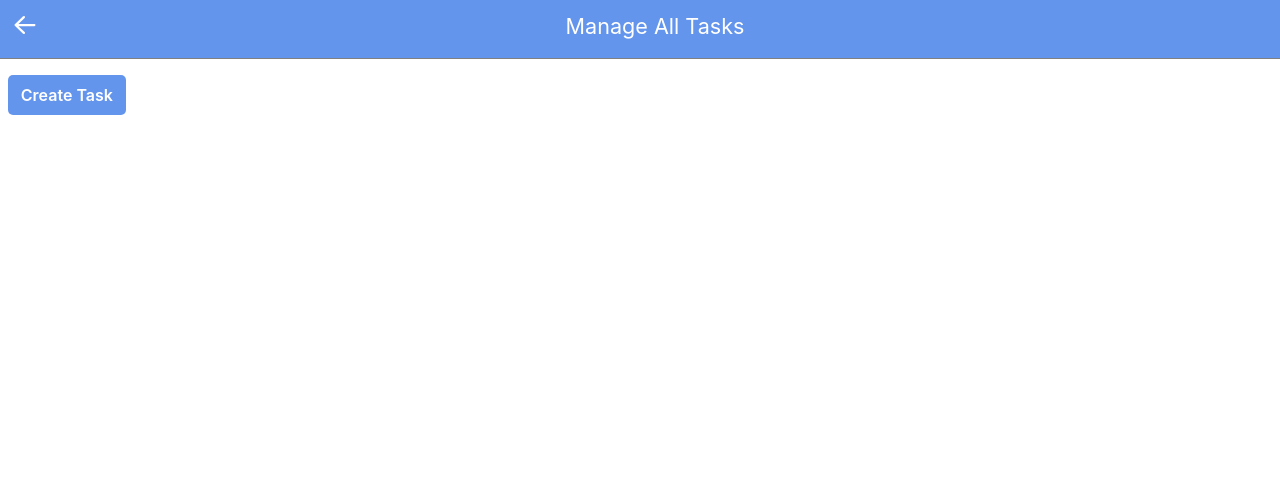
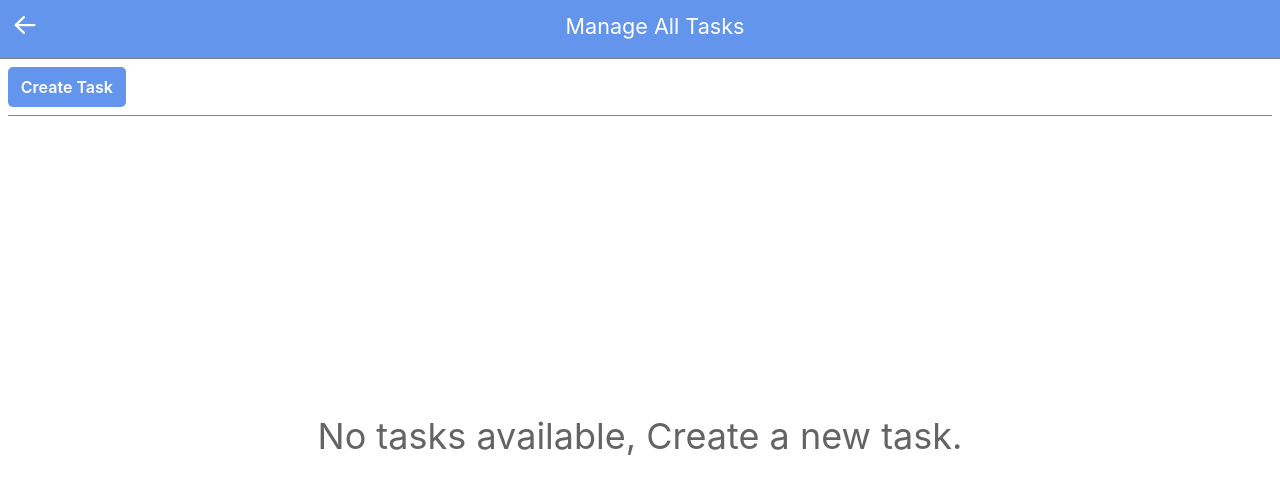
Before and after one commit to ARJITTHAKUR/Issue-tracker, a React (Vite) app in the folder client/issue_tracker/: page /project/1 in a window 1280 px wide. Shown: the top 494 px of the page. Built offline with nearby package versions, Linux system fonts and the light colour scheme; no server answers.

Commit message:
bug fixes for tasks and layout changes

```diff
--- a/client/issue_tracker/index.html
+++ b/client/issue_tracker/index.html
@@ -4,7 +4,7 @@
     <meta charset="UTF-8" />
     <link rel="icon" type="image/svg+xml" href="/vite.svg" />
     <meta name="viewport" content="width=device-width, initial-scale=1.0" />
-    <title>Vite + React + TS</title>
+    <title>Project Tracker</title>
   </head>
   <body>
     <div id="root"></div>
--- a/client/issue_tracker/src/components/UI/button/button.tsx
+++ b/client/issue_tracker/src/components/UI/button/button.tsx
@@ -10,7 +10,7 @@ export default function Button({text, onClick} : props){
     const load = <span className="loading"><span>span</span></span>
 
     return <>
-        <button className="btn-class" onClick={(e)=>onClick ? onClick(e) : null}>
+        <button className="btn-class" onClick={(e)=>onClick ? onClick(e) : null} tabIndex={0}>
             { text }
         </button>
     </>
--- a/client/issue_tracker/src/components/UI/button/style.css
+++ b/client/issue_tracker/src/components/UI/button/style.css
@@ -16,6 +16,9 @@
     background-color: rgba(0, 119, 255, 0.969);
     /* border: 1px solid black; */
 }
+btn-class:focus {
+    background-color: rgba(0, 119, 255, 0.969);
+}
 
 .loading {
     border-radius: 50%;
--- a/client/issue_tracker/src/pages/login/login.tsx
+++ b/client/issue_tracker/src/pages/login/login.tsx
@@ -73,7 +73,7 @@ export default function LoginPage() {
             <h3>Start a project</h3>
             <p>
             Start by making a Project,
-            adding details,like timeline and description.
+            adding details, like timeline, description and it's priority.
             </p>
           </div>
           <div className="description-box">
--- a/client/issue_tracker/src/pages/project/newDnDtasks.tsx
+++ b/client/issue_tracker/src/pages/project/newDnDtasks.tsx
@@ -154,7 +154,7 @@ export default function NewDnD({ tasks }: props) {
 
           <div className="droppable-container">
             <div className="droppable-elements">
-              <h1>New Tasks</h1>
+              <h1 >New Tasks</h1>
               {taskStateList.map((task) => {
                 return (
                   <>
@@ -172,7 +172,7 @@ export default function NewDnD({ tasks }: props) {
             {/* {dragMarker} */}
             <div className="droppable-elements">
               <Droppable id={"planning"} key={"planning"}>
-                <h1>Planning</h1>
+                <h1 style={{color:'rgb(  0, 158, 206 )'}}>Planning</h1>
                 {taskStateList.map((task) => {
                   return (
                     <>
@@ -190,7 +190,7 @@ export default function NewDnD({ tasks }: props) {
             </div>
             <div className="droppable-elements">
               <Droppable id={"inprogress"} key={"inprogress"}>
-                <h1>In Progress</h1>
+                <h1 style={{color:'rgb( 247, 215, 8 )'}}>In Progress</h1>
                 {taskStateList.map((task) => {
                   return (
                     <>
@@ -208,7 +208,7 @@ export default function NewDnD({ tasks }: props) {
             </div>
             <div className="droppable-elements">
               <Droppable id={"completed"} key={"completed"}>
-                <h1>Completed</h1>
+                <h1 style={{color:'rgb( 	156, 207, 49  )'}}>Completed</h1>
                 {/* {isDropped.one ? draggableMarkup : "drop here"}
             {isDropped.two ? draggableMarkup_two : "drop here"} */}
                 {taskStateList.map((task) => {
--- a/client/issue_tracker/src/pages/project/projectPage.tsx
+++ b/client/issue_tracker/src/pages/project/projectPage.tsx
@@ -80,7 +80,11 @@ export default function Project() {
           <Button text="Create Task" onClick={() => setToggleForm(true)} />
         </div>
         {/* weird behaviour when removing length property from the list */}
-        {taskList.length >0 && <NewDnD tasks={taskList}/>}
+        {taskList.length >0 ?
+         <NewDnD tasks={taskList}/> :
+          <div className="no-tasks-screen">
+        <h1>No tasks available, Create a new task.</h1>
+        </div>}
         <DialogForm
           toggle={toggleForm}
           setToggle={setToggleForm}
--- a/client/issue_tracker/src/pages/project/style.css
+++ b/client/issue_tracker/src/pages/project/style.css
@@ -21,11 +21,17 @@ select {
 .taskBox {
     display:flex;
     flex-direction: column;
-    background-color: lightgray;
+    background-color: rgb(232, 232, 232);
     padding: 1rem;
     border-radius: 5px;
 }
-
+.task-item {
+    display: flex;
+}
+.item-name {
+    flex-basis: 30%;
+    color: rgb(29, 67, 129);
+}
 .droppable-container{
     display: flex;
     width: 100%;
@@ -72,12 +78,15 @@ li{
 
 h1 {
     color: rgb(100, 100, 100);
-    font-weight: 500;
+    font-weight: unset;
+    margin: 0.5rem 0rem;
 }
 
 .top-panel{
     display : flex;
-    margin: 1rem 0.5rem;
+    margin: 0rem 0.5rem;
+    border-bottom: 1px solid lightslategray;
+    padding: 0.5rem 0rem;
 }
 
 .loading-task{
@@ -92,3 +101,10 @@ h1 {
     align-items: center;
     color : black;
 }
+
+.no-tasks-screen {
+    display: flex;
+    justify-content: center;
+    align-items: center;
+    height: 80vh;
+}
--- a/client/issue_tracker/src/pages/project/taskBox.tsx
+++ b/client/issue_tracker/src/pages/project/taskBox.tsx
@@ -4,12 +4,14 @@ interface props {
     task: Task
 }
 export default function TaskBox({task}: props){
+
+    // const shortDescription = (str:string) => <span title={str} style={{cursor:"pointer"}}>{str.}</span>
     return<>
     <span className="taskBox">
-        <span><b>Description : </b>{task.description}</span>
-        <span><b>Priority : </b>{task.priority}</span>
-        <span><b>ID : </b>{task.ID}</span>
-        <span><b>Status : </b>{task.status}</span>
+        <span className="task-item"><b className="item-name">Description </b>:  {task.description}</span>
+        <span className="task-item"><b className="item-name">Priority </b>:  {task.priority}</span>
+        <span className="task-item"><b className="item-name">ID </b>:  {task.ID}</span>
+        <span className="task-item"><b className="item-name">Status </b>:  {task.status}</span>
     </span>
     </>
 }
```
Also changed, not shown: 1 other file (tests, documents, lock files or other folders).
